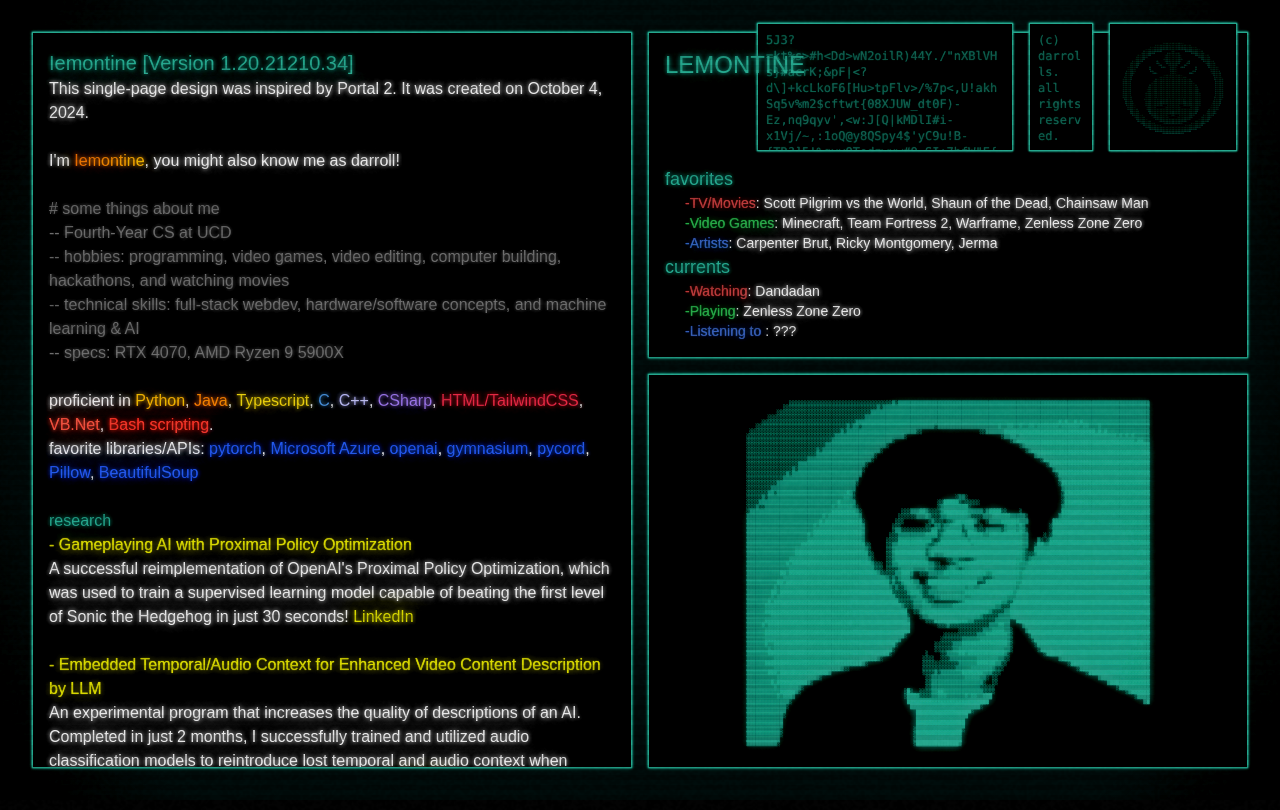
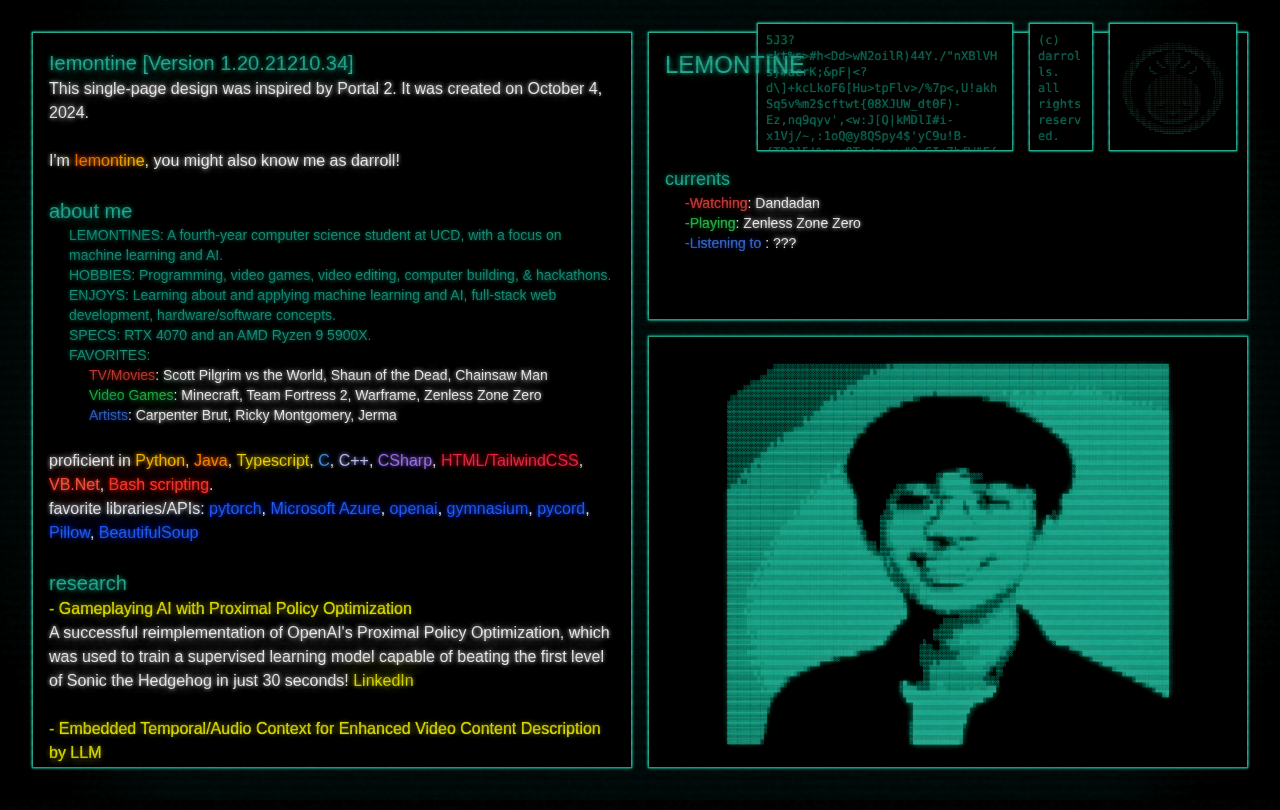
Before and after one commit to Iemontine/portfolio, a React (Create React App) app: page / in a window 1280 px wide. Shown: the top 810 px of the page. Built offline with nearby package versions, Linux system fonts and the light colour scheme; a web font is replaced by a local one.

Commit message:
sizing, moving content around

```diff
--- a/src/App.tsx
+++ b/src/App.tsx
@@ -40,7 +40,7 @@ const App = () => {
     return (
         <div id="app-container">
             <div className='scanlines'></div>
-            <div style={{ backgroundColor: '#001615', color: INTERFACE_COLOR }} className='h-screen w-screen text-xl px-4 py-8 sm:px-8 sm:py-8 grid grid-cols-1 md:grid-cols-2 grid-rows-[auto,auto,auto] md:grid-rows-[1fr,2fr] gap-4 sm:gap-4 vhs-effect'>
+            <div style={{ backgroundColor: '#001615', color: INTERFACE_COLOR }} className='h-screen w-screen text-xl px-4 py-8 sm:px-8 sm:py-8 grid grid-cols-1 md:grid-cols-2 grid-rows-[auto,auto,auto] md:grid-rows-[1fr,1.5fr] gap-4 sm:gap-4 vhs-effect'>
                 {renderBoxes()}
                 <ArtBox currentPage={currentPage} setCurrentPage={setCurrentPage} />
             </div>
--- a/src/components/AboutBox.tsx
+++ b/src/components/AboutBox.tsx
@@ -41,12 +41,6 @@ const AboutBox: React.FC = () => {
 				<br />
 				<br />
 				<br />
-				<h3 style={{ color: "#4fae9b" }} className="text-sm md:text-lg" id='header_favorites'>favorites</h3>
-				<ul className="list-none pl-1 md:pl-5 text-xs md:text-sm">
-					<li className="before:content-['-']" style={{ color: "#ae4f4f" }}>TV/Movies<span className='text-white'>: Scott Pilgrim vs the World, Shaun of the Dead, Chainsaw Man</span></li>
-					<li className="before:content-['-']" style={{ color: "#4fae67" }}>Video Games<span className="text-white">: Minecraft, Team Fortress 2, Warframe, Zenless Zone Zero </span></li>
-					<li className="before:content-['-']" style={{ color: "#4f6dae" }}>Artists<span className="text-white">: Carpenter Brut, Ricky Montgomery, Jerma</span></li>
-				</ul>
 				<h3 style={{ color: "#4fae9b" }} className="text-sm md:text-lg" id="header_currents">currents</h3>
 				<ul className="list-none pl-1 md:pl-5 text-xs md:text-sm">
 					<li className="before:content-['-']" style={{ color: "#ae4f4f" }}>Watching<span className='text-white'>: Dandadan</span></li>
--- a/src/constants.ts
+++ b/src/constants.ts
@@ -1,18 +1,18 @@
-import { artPage0, artPage1, artPage2, artPage3, artPage4 } from "./ascii/art";
+import { artPage0, artPage1, artPage2, artPage3, artPage4 } from './ascii/art';
 
 const PAGE_CONTENT = [
-	{ id: 0, content: "" },
-	{ id: 1, content: "" },
-	{ id: 2, content: "" },
-	{ id: 3, content: "" },
-	{ id: 4, content: "" },
+	{ id: 0, content: '' },
+	{ id: 1, content: '' },
+	{ id: 2, content: '' },
+	{ id: 3, content: '' },
+	{ id: 4, content: '' },
 ];
 
 // TODO: variable speed for deleting/writing to account for string length including html
 
 // Dangerously set HTML for now
 const CONTENT = `
-<h1 style='color: #4fae9b;' class='text-base md:text-xl' id='header_portfolio'>
+<h1 style='color: #4fae9b;' class='text-base md:text-xl'>
 	Iemontine [Version 1.20.21210.34]
 </h1>
 	This single-page design was inspired by Portal 2. It was created on October 4, 2024.
@@ -20,13 +20,20 @@ const CONTENT = `
 <span style='color: rgb(255,255,255)'>
 	I'm</span> <span style='color: rgb(229, 128, 0)'>I</span><span style='color: rgb(232, 136, 0)'>e</span><span style='color: rgb(235, 144, 0)'>m</span><span style='color: rgb(238, 153, 0)'>o</span><span style='color: rgb(241, 161, 0)'>n</span><span style='color: rgb(244, 170, 0)'>t</span><span style='color: rgb(247, 178, 0)'>i</span><span style='color: rgb(249, 187, 0)'>n</span><span style='color: rgb(252, 195, 0)'>e</span><span style='color: rgb(255,255,255)'>, you might also know me as darroll!</span>
 <br></br>
-<span style='color:rgb(124, 124, 124)'>
-	<h4>  # some things about me</h4>
-	<h4>-- Fourth-Year CS at UCD</h4>
-	<h4>-- hobbies: programming, video games, video editing, computer building, hackathons, and watching movies</h4>
-	<h4>-- technical skills: full-stack webdev, hardware/software concepts, and machine learning & AI</h4>
-	<h4>-- specs: RTX 4070, AMD Ryzen 9 5900X</h4><br></br>
-</span>
+<h1 style='color: #4fae9b;' class='text-base md:text-xl' id='header_portfolio'>about me</h1>
+<ul class='list-none pl-1 md:pl-5 text-xs md:text-sm' style='color: #409584'><li class='before:content-['--'] before:pr-1'>LEMONTINES: A fourth-year computer science student at UCD, with a focus on machine learning and AI.</li></ul><br>
+<ul class='list-none pl-1 md:pl-5 text-xs md:text-sm' style='color: #409584'><li class='before:content-['--'] before:pr-1'>HOBBIES: Programming, video games, video editing, computer building, & hackathons.</li></ul><br>
+<ul class='list-none pl-1 md:pl-5 text-xs md:text-sm' style='color: #409584'><li class='before:content-['--'] before:pr-1'>ENJOYS: Learning about and applying machine learning and AI, full-stack web development, hardware/software concepts.</li></ul><br>
+<ul class='list-none pl-1 md:pl-5 text-xs md:text-sm' style='color: #409584'><li class='before:content-['--'] before:pr-1'>SPECS: RTX 4070 and an AMD Ryzen 9 5900X.</li></ul><br>
+<ul class='list-none pl-1 md:pl-5 text-xs md:text-sm' style='color: #409584'>
+	<li class='before:content-['--'] before:pr-1'>FAVORITES:</li>
+	<ul class='list-none pl-1 md:pl-5 text-xs md:text-sm'>
+		<li class='before:content-['-']' style='color: #ae4f4f'>TV/Movies<span class='text-white'>: Scott Pilgrim vs the World, Shaun of the Dead, Chainsaw Man</span></li>
+		<li class='before:content-['-']' style='color: #4fae67'>Video Games<span class='text-white'>: Minecraft, Team Fortress 2, Warframe, Zenless Zone Zero </span></li>
+		<li class='before:content-['-']' style='color: #4f6dae'>Artists<span class='text-white'>: Carpenter Brut, Ricky Montgomery, Jerma</span></li>
+	</ul>
+</ul><br></br>
+
 <h4 style='color: rgb(255, 255, 255)'>proficient in
 <span style='color: rgb(255, 203, 58)'>Python</span>,
 <span style='color: rgb(248, 152, 34)'>Java</span>,
@@ -48,27 +55,27 @@ const CONTENT = `
 <span style='color: rgb(65, 105, 225)'>BeautifulSoup</span>
 </h4>
 <br></br>
-<h1 style='color: #4fae9b;' id='header_research'>research</h1>
-<h2 style='color: #e2e224;'>- <a href='https://github.com/Iemontine/SonicGameplayingAI' style='color: #e2e224;' class="no-underline hover:underline"'>Gameplaying AI with Proximal Policy Optimization</a></h2>
-A successful reimplementation of OpenAI's Proximal Policy Optimization, which was used to train a supervised learning model capable of beating the first level of Sonic the Hedgehog in just 30 seconds! <a href='https://www.linkedin.com/in/darrolls/details/projects/' style='color: #e2e224;' class="no-underline hover:underline"'>LinkedIn</a>
+<h1 style='color: #4fae9b;' class='text-base md:text-xl' id='header_research'>research</h1>
+<h2 style='color: #e2e224;'>- <a href='https://github.com/Iemontine/SonicGameplayingAI' style='color: #e2e224;' class='no-underline hover:underline''>Gameplaying AI with Proximal Policy Optimization</a></h2>
+A successful reimplementation of OpenAI's Proximal Policy Optimization, which was used to train a supervised learning model capable of beating the first level of Sonic the Hedgehog in just 30 seconds! <a href='https://www.linkedin.com/in/darrolls/details/projects/' style='color: #e2e224;' class='no-underline hover:underline''>LinkedIn</a>
 <br></br>
-<h2 style='color: #e2e224;'>- <a href='https://github.com/Iemontine/AudioVideoDescriptiveAI' style='color: #e2e224;' class="no-underline hover:underline"'>Embedded Temporal/Audio Context for Enhanced Video Content Description by LLM</a></h2>
-An experimental program that increases the quality of descriptions of an AI. Completed in just 2 months, I successfully trained and utilized audio classification models to reintroduce lost temporal and audio context when feeding the video frames into an LLM (GPT-4o). <a href='https://www.linkedin.com/in/darrolls/details/projects/' style='color: #e2e224;' class="no-underline hover:underline"'>LinkedIn</a>
+<h2 style='color: #e2e224;'>- <a href='https://github.com/Iemontine/AudioVideoDescriptiveAI' style='color: #e2e224;' class='no-underline hover:underline''>Embedded Temporal/Audio Context for Enhanced Video Content Description by LLM</a></h2>
+An experimental program that increases the quality of descriptions of an AI. Completed in just 2 months, I successfully trained and utilized audio classification models to reintroduce lost temporal and audio context when feeding the video frames into an LLM (GPT-4o). <a href='https://www.linkedin.com/in/darrolls/details/projects/' style='color: #e2e224;' class='no-underline hover:underline''>LinkedIn</a>
 <br></br>
-<h1 style='color: #4fae9b;' id='header_projects'>projects</h1>
+<h1 style='color: #4fae9b;' class='text-base md:text-xl' id='header_projects'>projects</h1>
 <h2 style='color: #e2e224;'>
-  - <a href="https://github.com/Iemontine/cIembot" style='color: #e2e224;' class="no-underline hover:underline">clembot</a>
+  - <a href='https://github.com/Iemontine/cIembot' style='color: #e2e224;' class='no-underline hover:underline'>clembot</a>
 </h2>
-A Discord bot capable of AI chat, music playing, image processing, birthday wishing, activity tracking, and more! Features added as I continue to gain experience as a developer, out of interest and curiosity, and to solve the problems my family, friends, or I encounter in daily online life. <a href='https://github.com/Iemontine/cIembot' style='color: #e2e224;' class="no-underline hover:underline"''>GitHub</a>
+A Discord bot capable of AI chat, music playing, image processing, birthday wishing, activity tracking, and more! Features added as I continue to gain experience as a developer, out of interest and curiosity, and to solve the problems my family, friends, or I encounter in daily online life. <a href='https://github.com/Iemontine/cIembot' style='color: #e2e224;' class='no-underline hover:underline'''>GitHub</a>
 <br></br>
-<h2 style='color: #e2e224;'>- <a href='https://steamcommunity.com/sharedfiles/filedetails/?id=2988658929' style='color: #e2e224;' class="no-underline hover:underline"'>gmod_ultrakill_hud</a></h2>
-A HUD Mod in popular online video game Garry's Mod, designed to mimic the HUD of the game "ULTRAKILL". With tens of thousands of active users and over 130,000 views across Steam and YouTube, it is my first successful mod of a video game in Lua. <a href='https://github.com/Iemontine/ultrakill-hud' style='color: #e2e224;' class="no-underline hover:underline"''>GitHub</a>
+<h2 style='color: #e2e224;'>- <a href='https://steamcommunity.com/sharedfiles/filedetails/?id=2988658929' style='color: #e2e224;' class='no-underline hover:underline''>gmod_ultrakill_hud</a></h2>
+A HUD Mod in popular online video game Garry's Mod, designed to mimic the HUD of the game 'ULTRAKILL'. With tens of thousands of active users and over 130,000 views across Steam and YouTube, it is my first successful mod of a video game in Lua. <a href='https://github.com/Iemontine/ultrakill-hud' style='color: #e2e224;' class='no-underline hover:underline'''>GitHub</a>
 <br></br>
-<h2 style='color: #e2e224;'>- <a href='https://iemontine.github.io/minigames/' style='color: #e2e224;' class="no-underline hover:underline"'>GridGame</a></h2>
-A short 2D grid-based block-pushing puzzle game representing my first large-scale group project. With the help of my friends consisting of talented artists and designers (woopco, vaire, casperkun, and Cyril) we created our first full game together. Game mechanics and site coded entirely in Javascript manipulating DOM elements. You can play it <a href='https://iemontine.github.io/minigames' style='color: #e2e224;' class="no-underline hover:underline"''>here!</a>
+<h2 style='color: #e2e224;'>- <a href='https://iemontine.github.io/minigames/' style='color: #e2e224;' class='no-underline hover:underline''>GridGame</a></h2>
+A short 2D grid-based block-pushing puzzle game representing my first large-scale group project. With the help of my friends consisting of talented artists and designers (woopco, vaire, casperkun, and Cyril) we created our first full game together. Game mechanics and site coded entirely in Javascript manipulating DOM elements. You can play it <a href='https://iemontine.github.io/minigames' style='color: #e2e224;' class='no-underline hover:underline'''>here!</a>
 <br></br>
-<h2 style='color: #e2e224;'>- <a href='https://github.com/Iemontine/FloodFinder' style='color: #e2e224;' class="no-underline hover:underline"'>FloodFinder</a></h2>
-A full-stack web application developed at Hackdavis 2023, designed to help users respond to nearby natural disasters. Although it lacked the early-warning system we hoped to implement due to a lack of foresight, we implemented AI function calling and emergency response recommendations. Utilized the Google Earth API and a simple Python backend. <a href='https://github.com/Iemontine/FloodFinder' style='color: #e2e224;' class="no-underline hover:underline"''>GitHub</a>
+<h2 style='color: #e2e224;'>- <a href='https://github.com/Iemontine/FloodFinder' style='color: #e2e224;' class='no-underline hover:underline''>FloodFinder</a></h2>
+A full-stack web application developed at Hackdavis 2023, designed to help users respond to nearby natural disasters. Although it lacked the early-warning system we hoped to implement due to a lack of foresight, we implemented AI function calling and emergency response recommendations. Utilized the Google Earth API and a simple Python backend. <a href='https://github.com/Iemontine/FloodFinder' style='color: #e2e224;' class='no-underline hover:underline'''>GitHub</a>
 <br></br>
 <h2 style='color: #e2e224;'>- softwareInstaller</h2>
 I built a user-friendly & maintainable VB.Net application for the UC Davis Library IT department to automate the installation of software on new computers. The program significantly increased efficiency and reduced the time required to set up or image new computers, including adding them to the network's Active Directory, installing software, maintaining a device naming convention, and configuring settings.
@@ -78,44 +85,44 @@ This website, GridGame, in addition to a study functionality/CSS reimplementatio
 <br></br>
 
 <h1 style='color: #4fae9b;' class='text-base md:text-xl' id='header_experience'>experience</h1><br>
-<h2 class="text-sm md:text-lg text-purple-600">- Information Technology Infrastructure Services, <span class='text-xs md:text-sm'> UC DAVIS LIBRARY </span></h2><br>
-<h4 class="text-gray-500 text:sm md:text-base">Dec 2023 - PRESENT [11 months]</h4>
-<ul class="list-none pl-1 md:pl-5">
-    <li class="before:content-['-'] before:pr-2">Developed software with .NET framework to accelerate setup of workstations for student, staff, and public use, a self-led and maintained effort.</li>
-    <li class="before:content-['-'] before:pr-2">Troubleshooting and setup of computer equipment and software for several departments each with dozens of staff.</li>
-    <li class="before:content-['-'] before:pr-2">Responsible for maintaining efficient communication coming from the ITIS department, when technical support is needed.</li>
+<h2 class='text-sm md:text-lg text-purple-600'>- Information Technology Infrastructure Services, <span class='text-xs md:text-sm'> UC DAVIS LIBRARY </span></h2><br>
+<h4 class='text-gray-500 text:sm md:text-base'>Dec 2023 - PRESENT [11 months]</h4>
+<ul class='list-none pl-1 md:pl-5'>
+    <li class='before:content-['-'] before:pr-2'>Developed software with .NET framework to accelerate setup of workstations for student, staff, and public use, a self-led and maintained effort.</li>
+    <li class='before:content-['-'] before:pr-2'>Troubleshooting and setup of computer equipment and software for several departments each with dozens of staff.</li>
+    <li class='before:content-['-'] before:pr-2'>Responsible for maintaining efficient communication coming from the ITIS department, when technical support is needed.</li>
 </ul><br></br>
 
-<h2 class="text-sm md:text-lg text-purple-600">- System Developer and Administrator, <span class='text-xs md:text-sm'> COMFORT LIVING FOR SENIORS </span></h2><br>
-<h4 class="text-gray-500 text-sm md:text-base">2021 - PRESENT [3 years]</h4><br>
-<ul class="list-none pl-1 md:pl-5">
-    <li class="before:content-['-'] before:pr-2">Created a web interface and several user-friendly tools allowing employees to electronically input a variety of elderly patient data, allowing the business to go paperless.</li>
-    <li class="before:content-['-'] before:pr-2">Formatted data, made accessible online by staff and inspection, using semi-complex spreadsheet functionality.</li>
-    <li class="before:content-['-'] before:pr-2">Performed routine system maintenance to ensure operations are smooth and to remove errors, and adding new features or functionality as requested.</li>
+<h2 class='text-sm md:text-lg text-purple-600'>- System Developer and Administrator, <span class='text-xs md:text-sm'> COMFORT LIVING FOR SENIORS </span></h2><br>
+<h4 class='text-gray-500 text-sm md:text-base'>2021 - PRESENT [3 years]</h4><br>
+<ul class='list-none pl-1 md:pl-5'>
+    <li class='before:content-['-'] before:pr-2'>Created a web interface and several user-friendly tools allowing employees to electronically input a variety of elderly patient data, allowing the business to go paperless.</li>
+    <li class='before:content-['-'] before:pr-2'>Formatted data, made accessible online by staff and inspection, using semi-complex spreadsheet functionality.</li>
+    <li class='before:content-['-'] before:pr-2'>Performed routine system maintenance to ensure operations are smooth and to remove errors, and adding new features or functionality as requested.</li>
 </ul><br></br>
 
-<h2 class="text-sm md:text-lg text-purple-600">- President of the STEM Club, <span class='text-xs md:text-sm'> SOLANO COMMUNITY COLLEGE </span></h2><br>
-<h4 class="text-gray-500 text-sm md:text-base">Fall 2021 - Spring 2023 [2 years]</h4>
-<ul class="list-none pl-1 md:pl-5">
-    <li class="before:content-['-'] before:pr-2">Maintained position-specific responsibilities while facilitating the meetings and discussions held for a club of nearly 200 members.</li>
-    <li class="before:content-['-'] before:pr-2">Planned many fun & educational events, including coastal clean-ups, a science fair, peer networking and tutoring opportunities, and museum field trips.</li>
+<h2 class='text-sm md:text-lg text-purple-600'>- President of the STEM Club, <span class='text-xs md:text-sm'> SOLANO COMMUNITY COLLEGE </span></h2><br>
+<h4 class='text-gray-500 text-sm md:text-base'>Fall 2021 - Spring 2023 [2 years]</h4>
+<ul class='list-none pl-1 md:pl-5'>
+    <li class='before:content-['-'] before:pr-2'>Maintained position-specific responsibilities while facilitating the meetings and discussions held for a club of nearly 200 members.</li>
+    <li class='before:content-['-'] before:pr-2'>Planned many fun & educational events, including coastal clean-ups, a science fair, peer networking and tutoring opportunities, and museum field trips.</li>
 </ul><br></br>
 `;
 
 // Map header name to art, used to determine which page to display based on which header is in view
 const PAGE_ASCII_ART = [
-	{ id: 0, headerId: "header_portfolio", content: artPage0 },
-	{ id: 1, headerId: "header_research", content: artPage2 },
-	{ id: 2, headerId: "header_projects", content: artPage1 },
-	{ id: 3, headerId: "header_experience", content: artPage4 },
-	{ id: 4, headerId: "header_favorites", content: artPage3 },
+	{ id: 0, headerId: 'header_portfolio', content: artPage0 },
+	{ id: 1, headerId: 'header_research', content: artPage2 },
+	{ id: 2, headerId: 'header_projects', content: artPage1 },
+	{ id: 3, headerId: 'header_experience', content: artPage4 },
+	{ id: 4, headerId: 'header_favorites', content: artPage3 },
 ];
 
 const CHARS_PER_TICK = 2;   // content: Number of characters to type per tick
 const TYPING_SPEED = 15;    // art: Delay between typing each character in ms
 const DELETE_SPEED = 15;    // art: Speed of deleting in ms
 const SCROLL_COOLDOWN = 100; // Small cooldown between scroll events
-const BACKGROUND_COLOR = "#000000";
-const INTERFACE_COLOR = "#4fae9b";
+const BACKGROUND_COLOR = '#000000';
+const INTERFACE_COLOR = '#4fae9b';
 
 export { PAGE_CONTENT, CONTENT, PAGE_ASCII_ART, TYPING_SPEED, DELETE_SPEED, CHARS_PER_TICK, SCROLL_COOLDOWN, BACKGROUND_COLOR, INTERFACE_COLOR };
```
